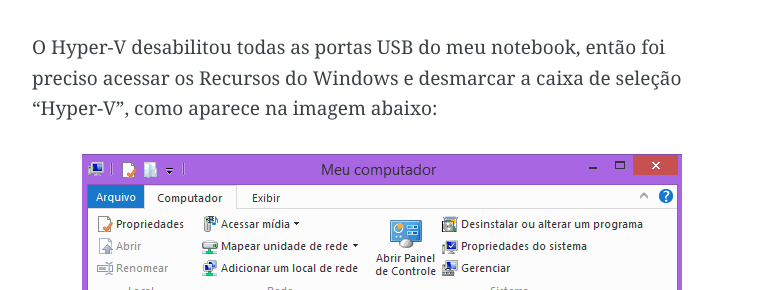
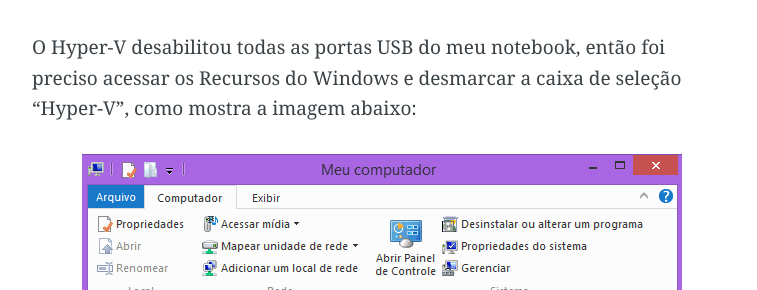
Before and after one commit to brenopolanski/brenopolanski.com, a Jekyll site: the page built from _posts/2014-02-11-resolvendo-problemas-do-hyper-v-no-windows-8-1.md, in a window 1280 px wide. Shown: the part 377-667 px from the top of the page, without its empty margins (258-1015 px from the left). Built offline with Jekyll 4.4.1, drawn with Linux system fonts in a browser that asks for light colours; Markdown is read by kramdown in place of the engine named in the settings.

Commit message:
Update 2014-02-11-resolvendo-problemas-do-hyper-v-no-windows-8-1.md

```diff
--- a/_posts/2014-02-11-resolvendo-problemas-do-hyper-v-no-windows-8-1.md
+++ b/_posts/2014-02-11-resolvendo-problemas-do-hyper-v-no-windows-8-1.md
@@ -6,7 +6,7 @@
 
 Essa semana eu tive um problema em meu notebook ao instalar o [Visual Studio 2013][vs2013]. Para se criar Apps para Windows Phone 8, é preciso instalar juntamente com o VS 2013 o [Hyper-V][hyper-v], que fornece serviços e ferramentas de gerenciamento para criação e execução de máquinas virtuais.
 
-O Hyper-V desabilitou todas as portas USB do meu notebook, então foi preciso acessar os Recursos do Windows e desmarcar a caixa de seleção "Hyper-V", como aparece na imagem abaixo:
+O Hyper-V desabilitou todas as portas USB do meu notebook, então foi preciso acessar os Recursos do Windows e desmarcar a caixa de seleção "Hyper-V", como mostra a imagem abaixo:
 
 ![post page](/assets/images/posts/desabilitar-hyper-v.gif)
 
```
